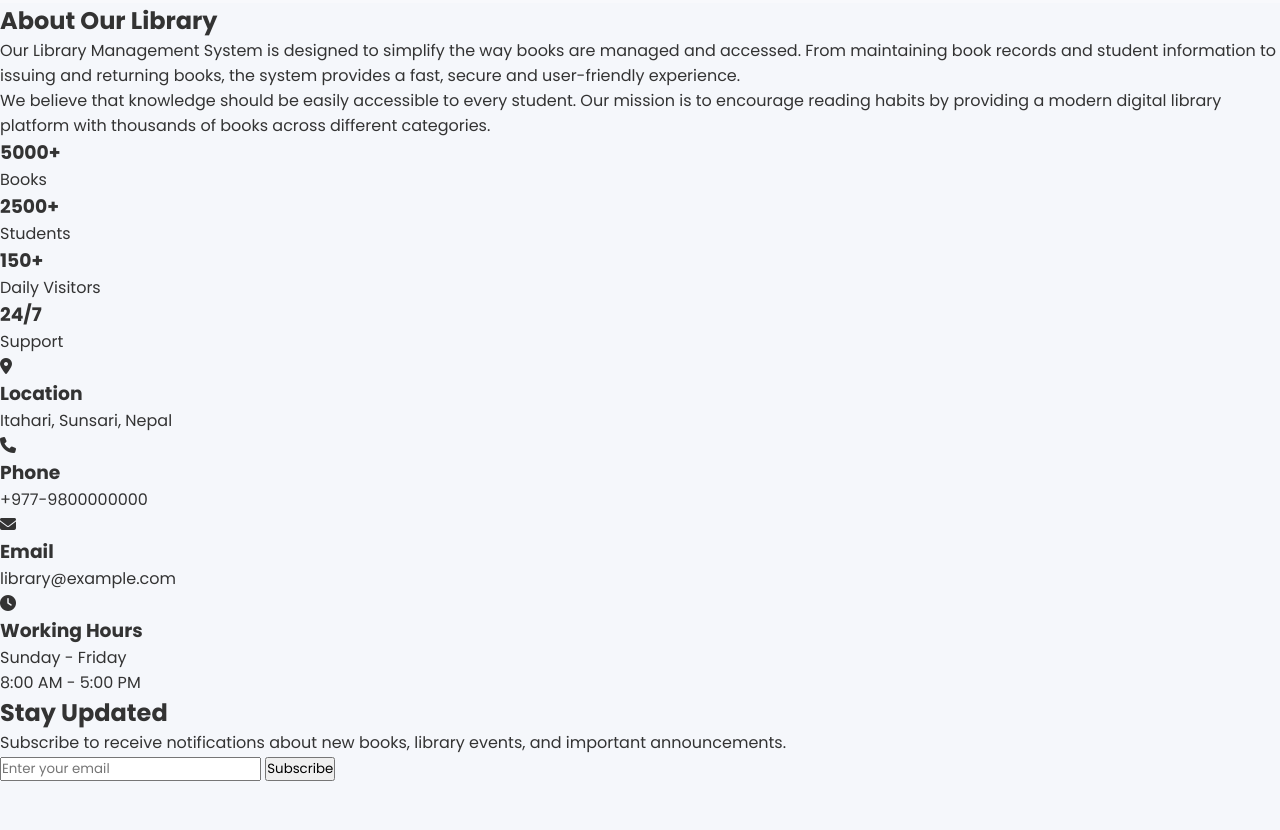
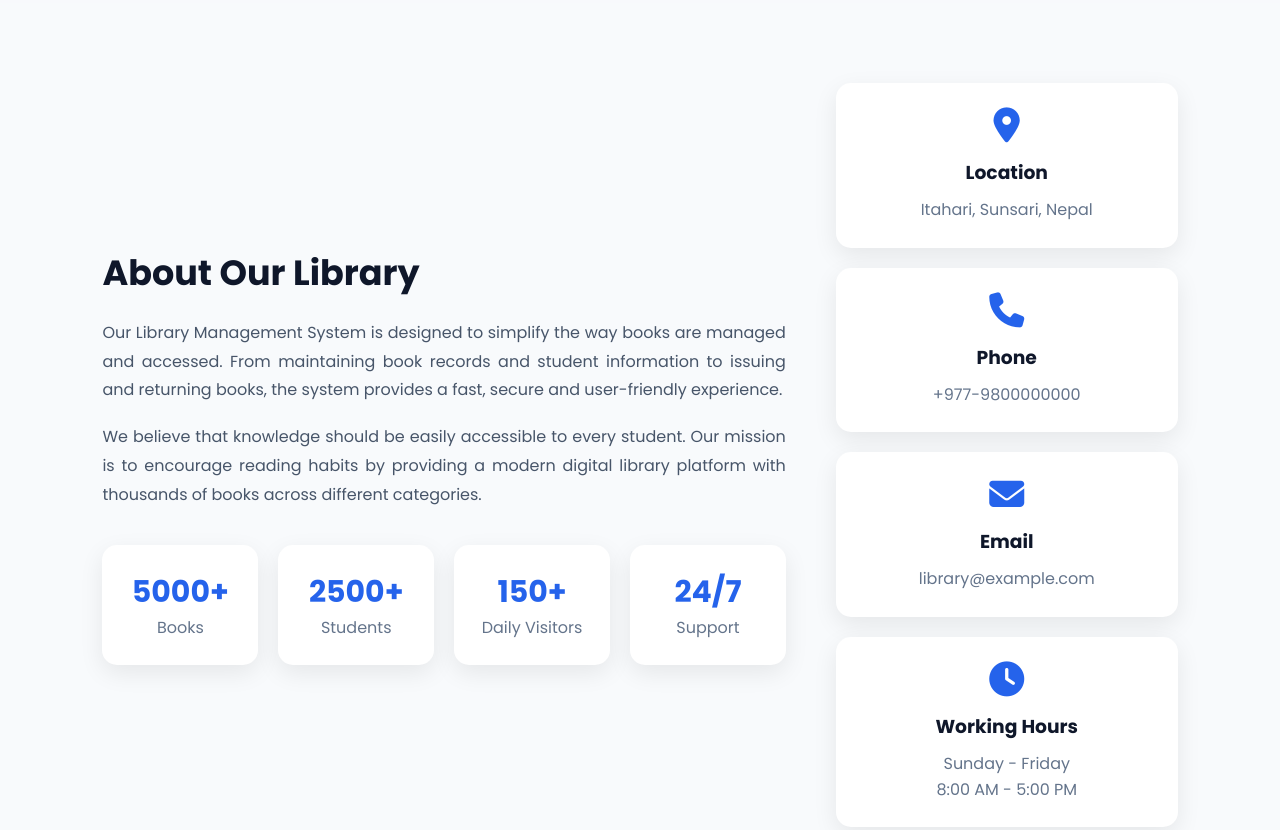
Before and after one commit to biseshghimire243-cyber/library2.0, a plain HTML site: page Library-Management-System/frontend/index.html in a window 1280 px wide. Shown: the part 4146-4976 px from the top of the page. Drawn offline with Linux system fonts and the light colour scheme; no server answers.

Commit message:
css are added succesfully

```diff
--- a/Library-Management-System/frontend/css/style.css
+++ b/Library-Management-System/frontend/css/style.css
@@ -610,3 +610,168 @@ footer{
 }
 
 }
+
+
+/* ================= ABOUT LIBRARY ================= */
+
+.about-library{
+    padding:80px 8%;
+    background:#f8fafc;
+}
+
+.about-container{
+    display:grid;
+    grid-template-columns:2fr 1fr;
+    gap:50px;
+    align-items:center;
+}
+
+.about-left h2{
+    font-size:35px;
+    color:#0f172a;
+    margin-bottom:20px;
+}
+
+.about-left p{
+    color:#475569;
+    line-height:1.8;
+    margin-bottom:18px;
+    text-align:justify;
+}
+
+.about-stats{
+    display:grid;
+    grid-template-columns:repeat(4,1fr);
+    gap:20px;
+    margin-top:35px;
+}
+
+.stat-box{
+    background:white;
+    border-radius:15px;
+    padding:25px;
+    text-align:center;
+    box-shadow:0 8px 25px rgba(0,0,0,.08);
+    transition:.3s;
+}
+
+.stat-box:hover{
+    transform:translateY(-8px);
+}
+
+.stat-box h3{
+    color:#2563eb;
+    font-size:30px;
+}
+
+.stat-box span{
+    color:#64748b;
+}
+
+.about-right{
+    display:grid;
+    gap:20px;
+}
+
+.info-card{
+    background:white;
+    padding:25px;
+    border-radius:15px;
+    text-align:center;
+    box-shadow:0 8px 25px rgba(0,0,0,.08);
+}
+
+.info-card i{
+    font-size:35px;
+    color:#2563eb;
+    margin-bottom:15px;
+}
+
+.info-card h3{
+    margin-bottom:10px;
+    color:#0f172a;
+}
+
+.info-card p{
+    color:#64748b;
+    line-height:1.6;
+}
+
+/* ================= NEWSLETTER ================= */
+
+.newsletter{
+    padding:70px 8%;
+    background:#2563eb;
+    color:white;
+    text-align:center;
+}
+
+.newsletter h2{
+    font-size:35px;
+    margin-bottom:15px;
+}
+
+.newsletter p{
+    max-width:700px;
+    margin:auto;
+    margin-bottom:30px;
+    line-height:1.8;
+}
+
+.newsletter-box{
+    display:flex;
+    justify-content:center;
+    max-width:700px;
+    margin:auto;
+}
+
+.newsletter-box input{
+    width:100%;
+    padding:16px;
+    border:none;
+    outline:none;
+    border-radius:8px 0 0 8px;
+    font-size:16px;
+}
+
+.newsletter-box button{
+    background:#0f172a;
+    color:white;
+    border:none;
+    padding:16px 35px;
+    cursor:pointer;
+    font-size:16px;
+    border-radius:0 8px 8px 0;
+    transition:.3s;
+}
+
+.newsletter-box button:hover{
+    background:#1e293b;
+}
+
+/* ================= RESPONSIVE ================= */
+
+@media(max-width:900px){
+
+.about-container{
+    grid-template-columns:1fr;
+}
+
+.about-stats{
+    grid-template-columns:repeat(2,1fr);
+}
+
+.newsletter-box{
+    flex-direction:column;
+}
+
+.newsletter-box input{
+    border-radius:8px;
+    margin-bottom:10px;
+}
+
+.newsletter-box button{
+    border-radius:8px;
+}
+
+}
```
